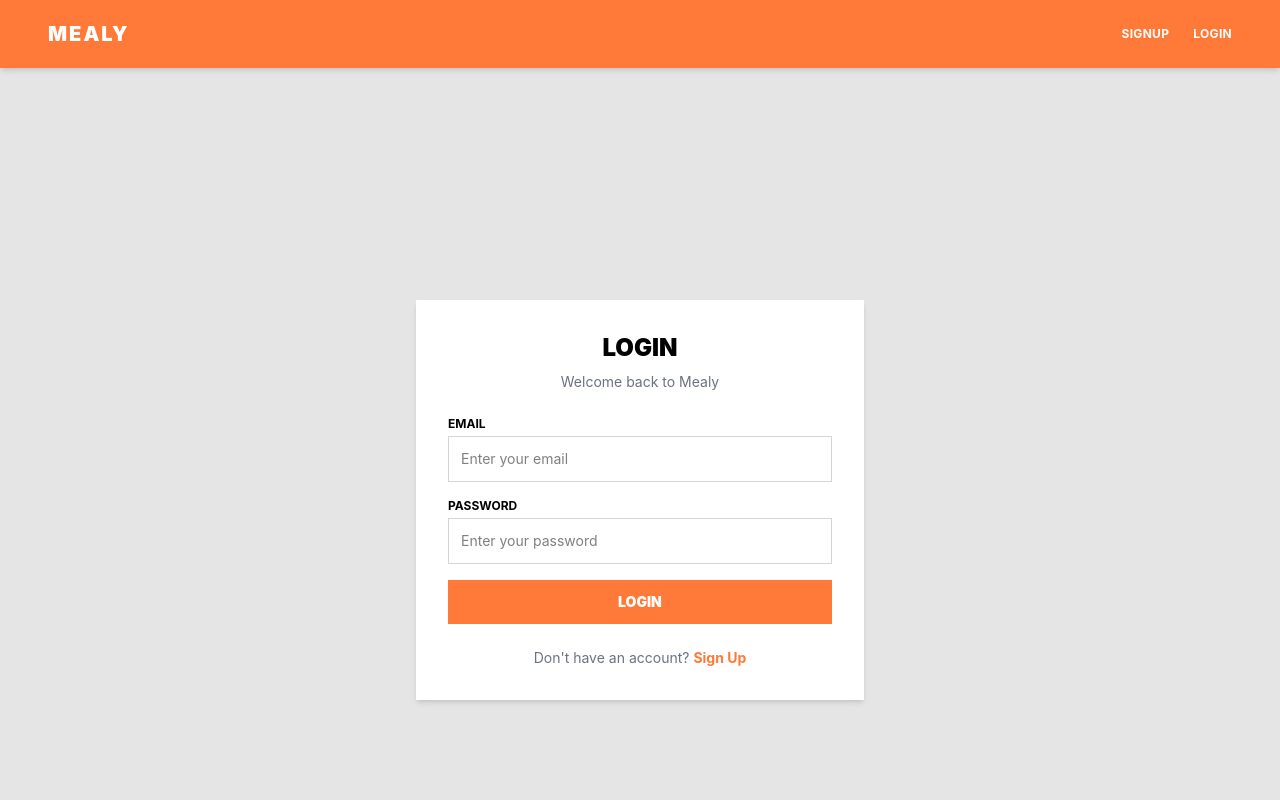
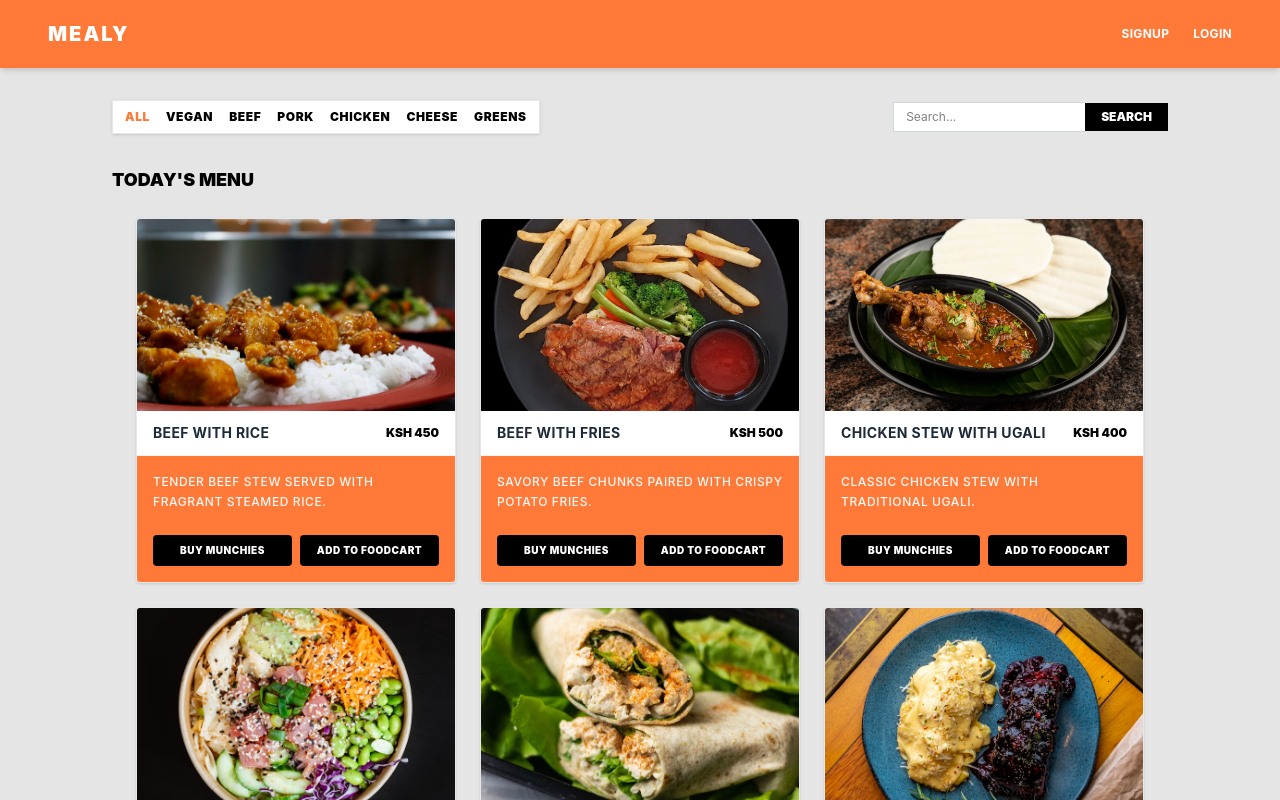
Before and after one commit to princeevansonstud/Mealy-Frontend, a React (Vite) app: page / in a window 1280 px wide. Shown: the top 800 px of the page. Built offline with nearby package versions, Linux system fonts and the light colour scheme; the HTML template or start-up script is replaced by a standard one.

Commit message:
fix: allow browsing meals without login on main branch

```diff
--- a/src/App.jsx
+++ b/src/App.jsx
@@ -217,7 +217,24 @@ export default function App() {
 
     const renderMainContent = () => {
         if (!currentUser) {
-            return currentTab === 'signup' ? <SignupPage /> : <LoginPage />;
+            if (currentTab === 'signup') return <SignupPage />;
+            if (currentTab === 'login') return <LoginPage />;
+            return (
+                <div>
+                    <SubHeader
+                        activeCategory={selectedCategory}
+                        onSelectCategory={(cat) => dispatch(setCategory(cat))}
+                        searchQuery={searchQuery}
+                        setSearchQuery={(query) => dispatch(setSearchQuery(query))}
+                    />
+                    <CustomerMenuPage
+                        onAddToCart={handleAddToCart}
+                        setCheckoutItem={(items) => {
+                            setCheckoutItems(items);
+                        }}
+                    />
+                </div>
+            );
         }
 
         if (userRole === 'admin') {
--- a/src/store/slices/activeTabSlice.js
+++ b/src/store/slices/activeTabSlice.js
@@ -1,7 +1,7 @@
 import { createSlice } from '@reduxjs/toolkit';
 
 const initialState = {
-  currentTab: 'daily-menu',
+  currentTab: 'munchies',
 };
 
 const activeTabSlice = createSlice({
```
